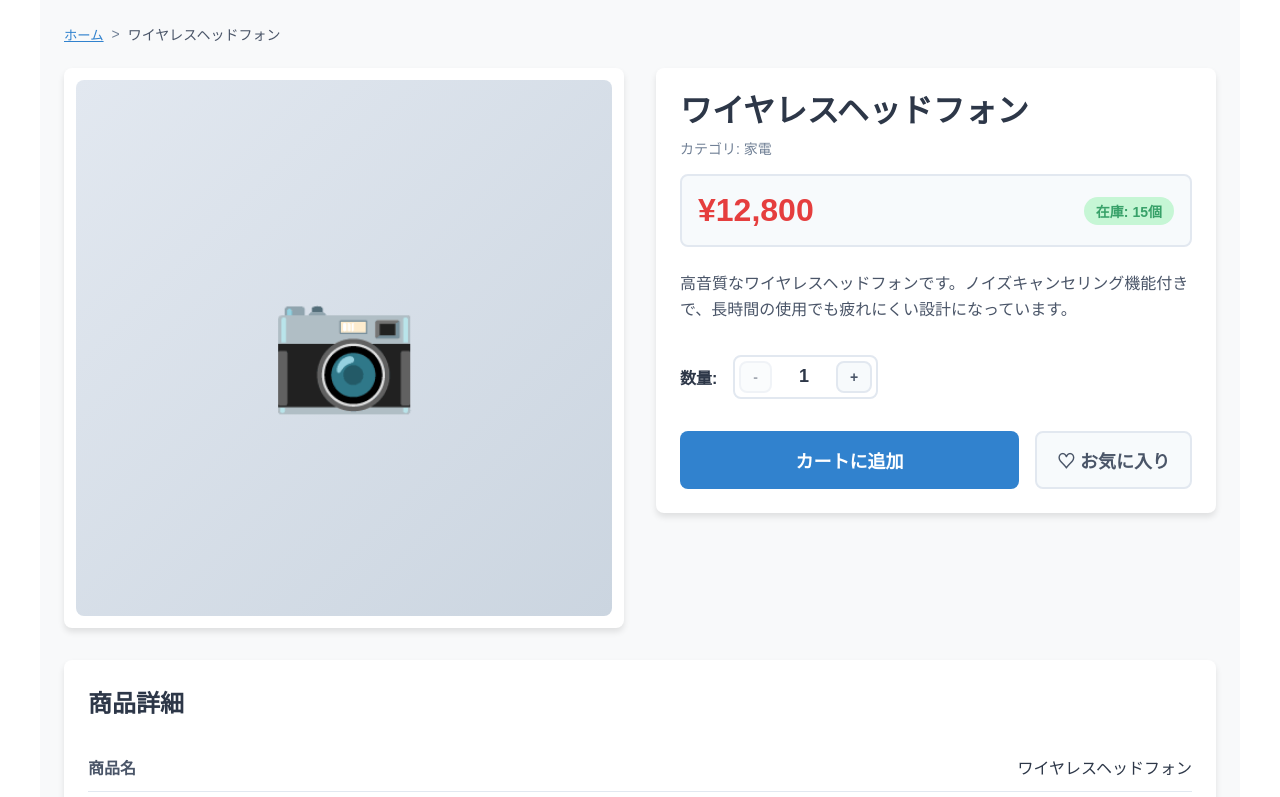
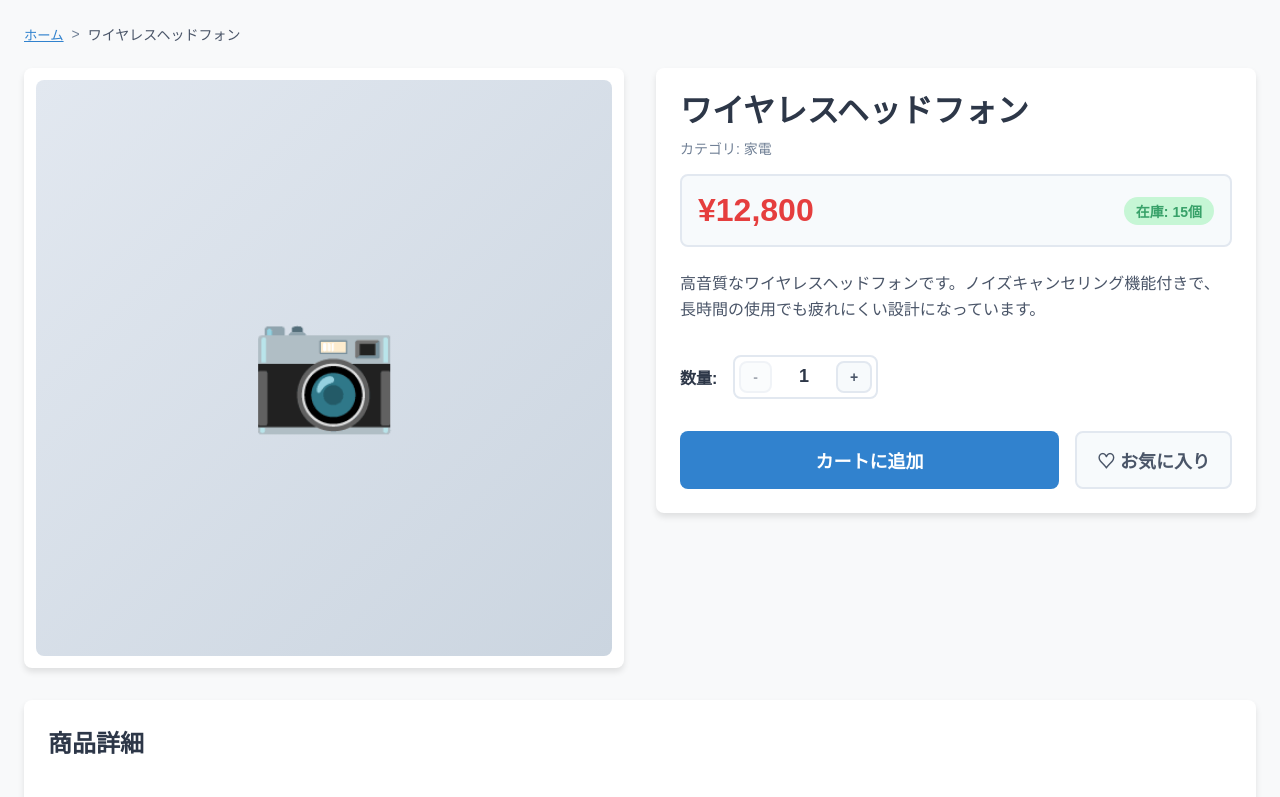
Before and after one commit to Semi-koron/KCLhack2025-EC, a Next.js app: page /product/1 in a window 1280 px wide. Shown: the top 797 px of the page. Built offline with nearby package versions, Linux system fonts and the light colour scheme.

Commit message:
fix stylesheet

```diff
--- a/src/app/product/[id]/page.module.css
+++ b/src/app/product/[id]/page.module.css
@@ -1,7 +1,6 @@
 /* 商品詳細ページのスタイル */
 
 .container {
-  max-width: 1200px;
   margin: 0 auto;
   padding: 24px;
   background: #f8f9fa;
```
